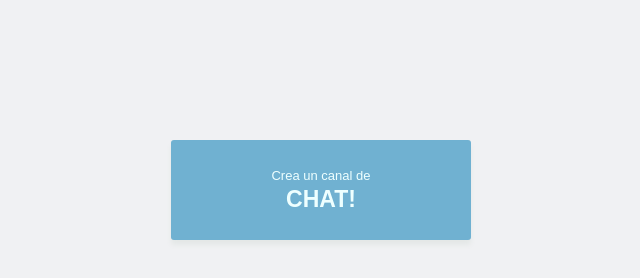
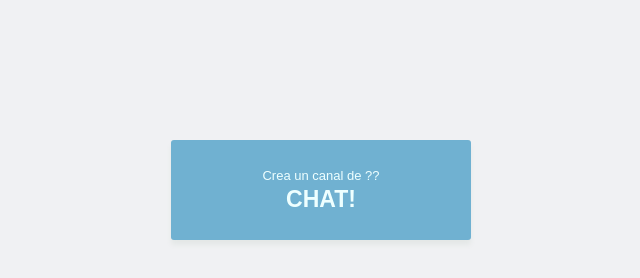
Before and after one commit to estebanrfp/private-realtime-chat, a website: page views/home.html in a window 1280 px wide. Shown: the full height of the page, 319-959 px from the left. Drawn offline with Linux system fonts and the light colour scheme; files that its build step writes are made by us from their sources.

Commit message:
nuevo cambio

```diff
--- a/views/home.html
+++ b/views/home.html
@@ -25,7 +25,7 @@
 
 			<a title="Create" href="/create" id="create">
 				<div id="createbutton">
-					<div id="little">Crea un canal de</div>
+					<div id="little">Crea un canal de ??</div>
 					<div id="big">CHAT!</div>
 				</div>
 			</a>
```
